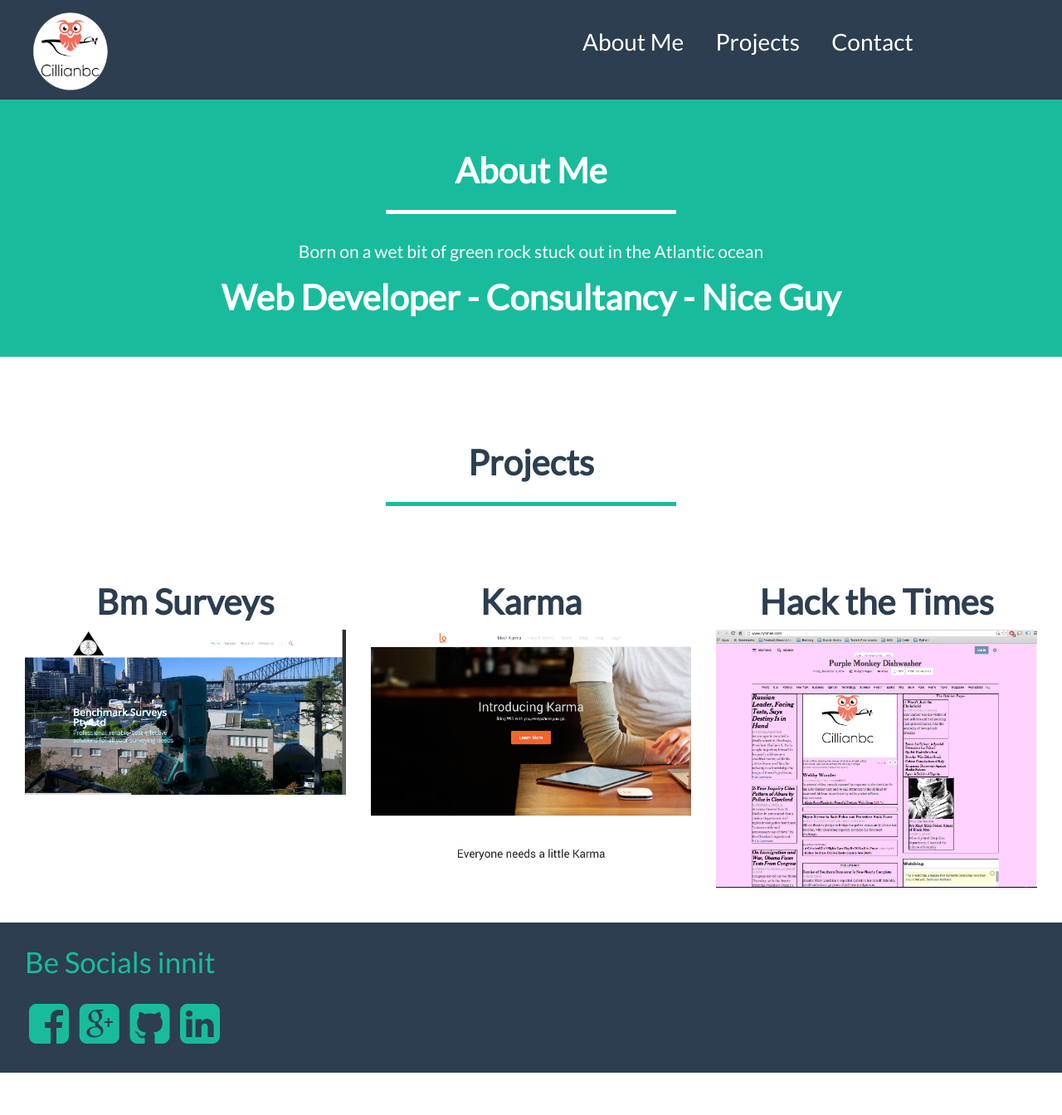
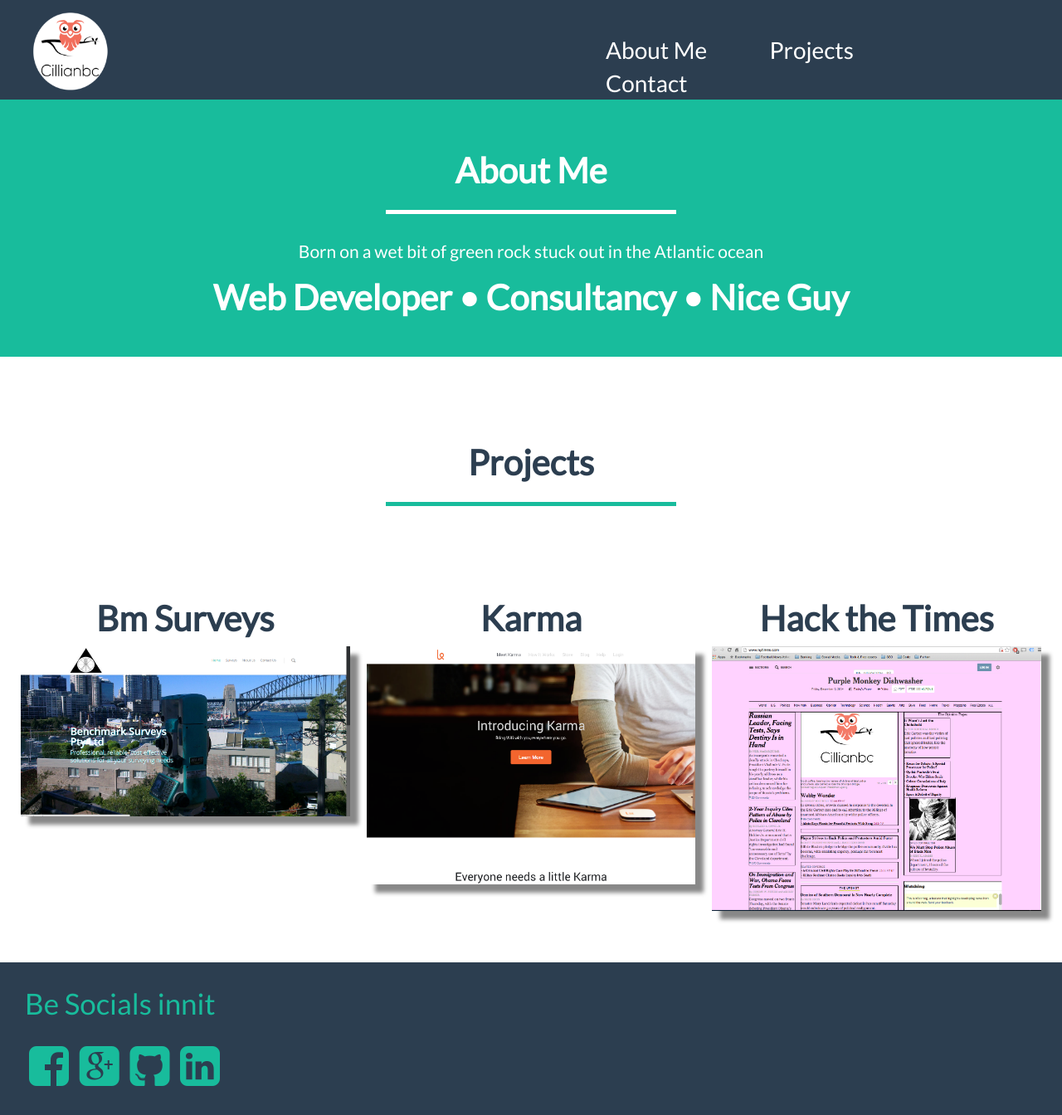
Before and after one commit to cillianbc/portfolio, a plain HTML site: page index.html in a window 1280 px wide. Shown: the whole page at 83% size. Before the commit the page ends 1293 px from the top, so only its background shows below. Drawn offline with nearby package versions, Linux system fonts and the light colour scheme.

Commit message:
Made changes recommended by Tutor

```diff
--- a/css/style.css
+++ b/css/style.css
@@ -25,13 +25,13 @@ height: 120px;
 }
 .menu{
 	-webkit-box-sizing: border-box;
-	-moz-box-sizing: border-box;
-	padding:5%;
+  	-moz-box-sizing: border-box;
+	padding:4rem;
 	font-size:2em;
 }
 .menu li{
 	display: inline;
-	padding:3%;
+	padding:3.5rem;
 }
 .menu li:hover{
 	color: #18bc9c;
@@ -95,14 +95,12 @@ height: 120px;
 background-color: #2c3e50;
 }
 .footer-social h2{
-  padding-top: 2%;
-  padding-right:6%;
+  padding-top: 1rem;
   color: #18bc9c;
   font-size: 2.5em;
 }
 .social{
-padding-left: 6%;
-padding:5% 0;}
+padding:2rem 0rem;}
 .social li{
 display: inline;
 padding: 10px 5px;
@@ -111,6 +109,16 @@ padding: 10px 5px;
 .social li:hover{
 color: white;
 cursor: pointer;
+}
+
+.project-display{
+  	-webkit-box-sizing: border-box;
+  	-moz-box-sizing: border-box;
+  padding: 2rem 1rem;
+}
+
+.project-display img{
+  box-shadow: 10px 10px 5px #888888;
 }
 /*MEDIA QUERIES*/
 
--- a/index.html
+++ b/index.html
@@ -29,7 +29,7 @@
 			<div class="col-md-12">
 				<h2>About Me</h2><hr class="hr-break">
 				<p>Born on a wet bit of green rock stuck out in the Atlantic ocean</p>
-				<span class="skills">Web Developer - Consultancy - Nice Guy</span>
+				<span class="skills">Web Developer &bull; Consultancy &bull; Nice Guy</span>
 
 			</div>
 	</section>
@@ -37,15 +37,15 @@
 	    <div class="col-md-12 clearfix">
 	      <div class="col-md-12 projects"><h2>Projects</h2><hr class="hr-projects"></div>
 
-	      <div class="col-md-4">
+	      <div class="col-md-4 project-display">
             <h2>Bm Surveys</h2>
             <a href="http://bmsurveys.com.au/"><img class="img-responsive" src="img/bmsurveys.png" alt="Surveys Screenshot"></a>
           </div>
-          <div class="col-md-4">
+          <div class="col-md-4 project-display">
             <h2>Karma</h2>
             <a href="http://cillianbc.github.io/startup-landing-page-clone/"><img class="img-responsive" src="img/Karma_Clone.png" alt="Karma Screenshot"></a>
           </div>
-          <div class="col-md-4">
+          <div class="col-md-4 project-display">
             <h2>Hack the Times</h2>
             <a href="img/NY-Times-Hack.png"><img class="img-responsive" src="img/NY-Times-Hack.png" alt="Hack the Times Screenshot"></a>
           </div>
```
